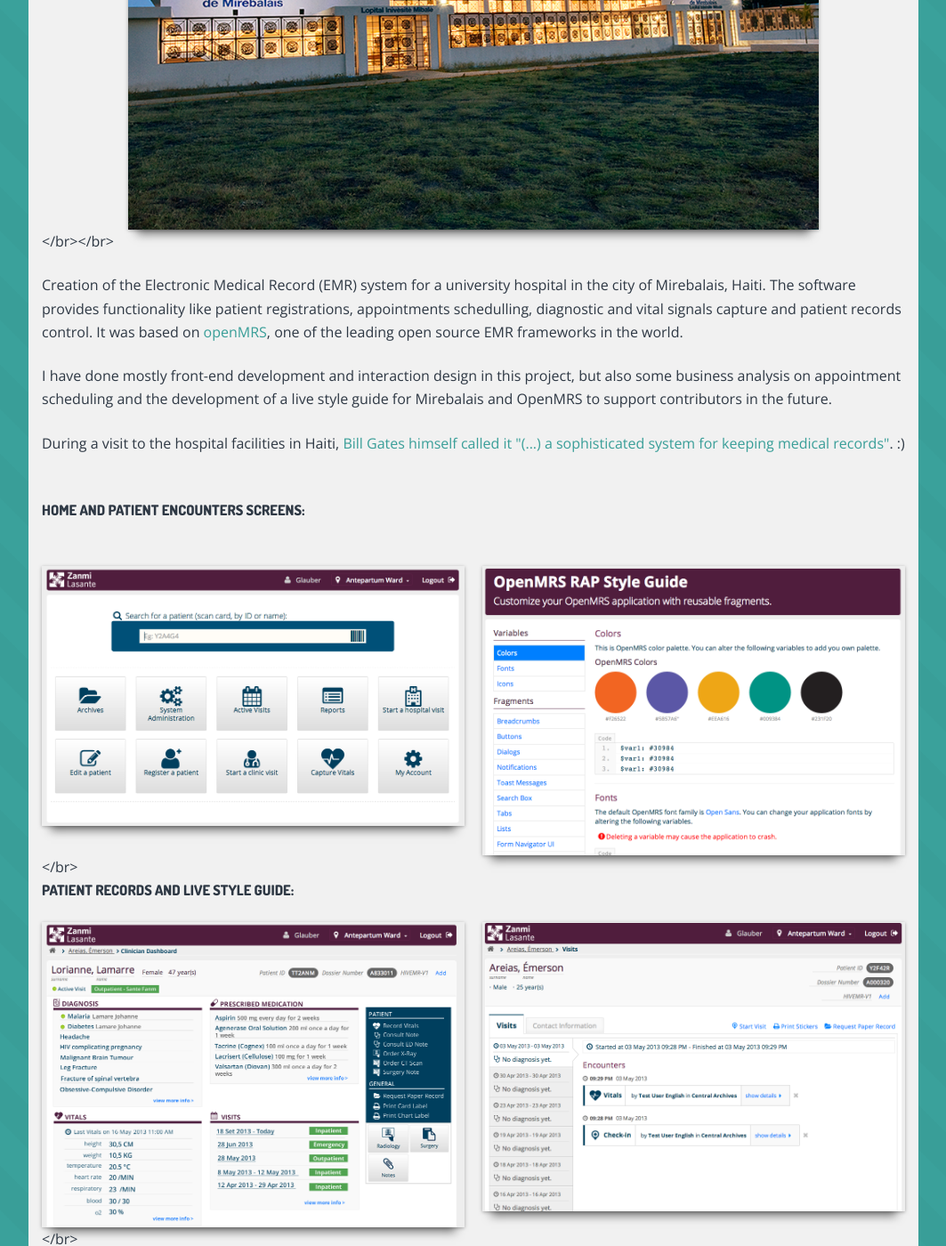
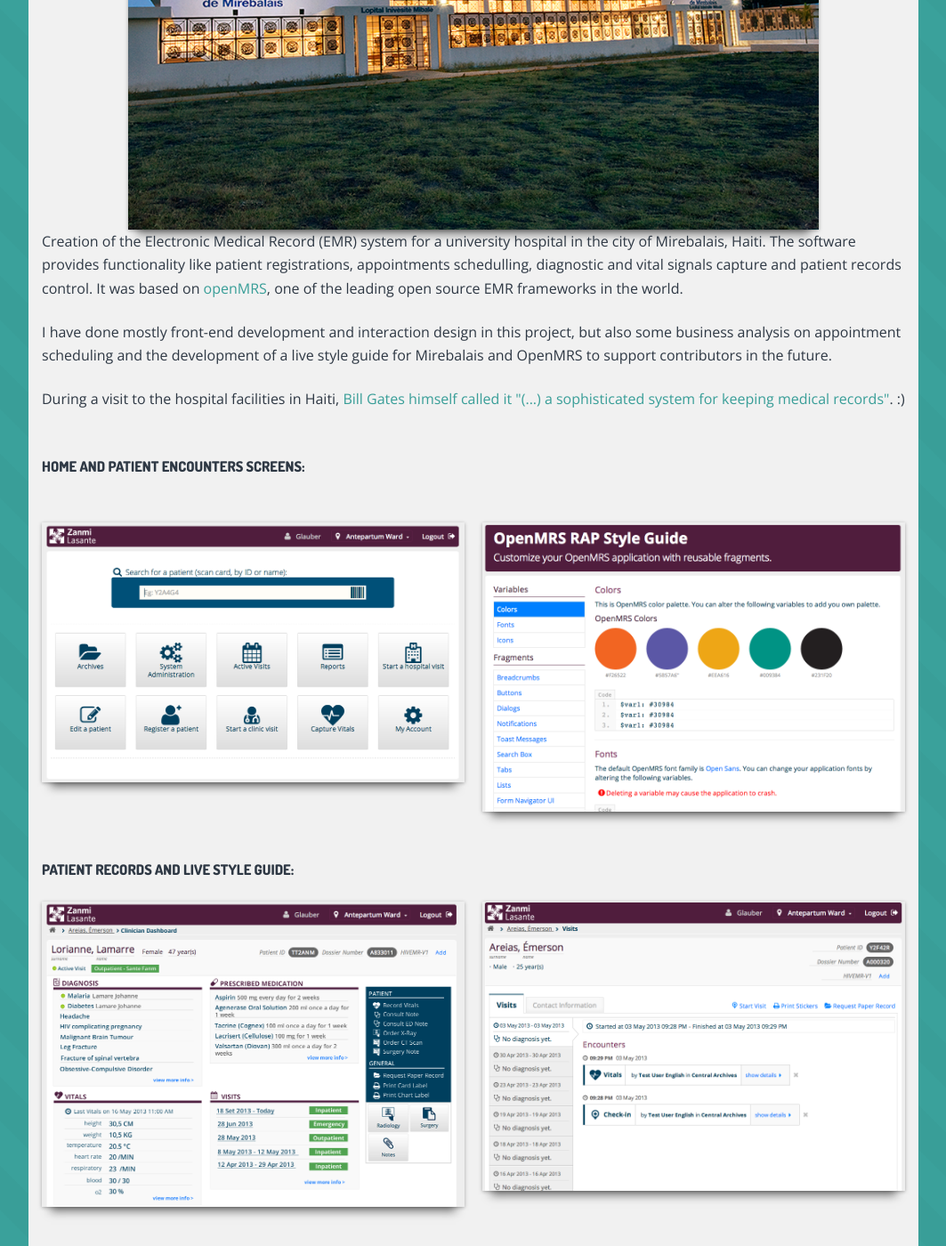
Before and after one commit to albogabriel/gabrielalbo.com, a Jekyll site: the page built from _posts/2014-03-01-mirebalais.markdown, in a window 1280 px wide and 1400 px high, scrolled down 449 px. Shown: the whole window at 89% size, without its empty margins (108-1171 px from the left). Built offline with Jekyll 4.4.1, drawn with Linux system fonts in a browser that asks for light colours.

Commit message:
Removing broken </br>

```diff
--- a/_posts/2014-03-01-mirebalais.markdown
+++ b/_posts/2014-03-01-mirebalais.markdown
@@ -15,7 +15,6 @@ skills-used: [HTML5, CSS3, Sass, Javascript, Interaction design, Hi-fi wireframe
 <div style="text-align: center;">
 	 <img class="project-image" style="width: 80%" src="{{ site.baseurl }}/assets/images/projects/mirebalais/hospital-facade.jpg" alt=""/>
  </div>
- </br></br>
 
 <p>Creation of the Electronic Medical Record (EMR) system for a university hospital in the city of Mirebalais, Haiti. The software provides functionality like patient registrations, appointments schedulling, diagnostic and vital signals capture and patient records control. It was based on <a href="http://openmrs.org/" target="_blank">openMRS</a>, one of the leading open source EMR frameworks in the world.</p>
 
@@ -30,7 +29,7 @@ skills-used: [HTML5, CSS3, Sass, Javascript, Interaction design, Hi-fi wireframe
 	 <img class="project-image" style="width: 49%; float: right;" src="{{ site.baseurl }}/assets/images/projects/mirebalais/style-guide.png" alt=""/>
 	 <div style="clear: both;"></div>
 </div>
-</br>
+<br>
 <br>
 <span class="category-description">PATIENT RECORDS AND LIVE STYLE GUIDE:</span>
 <br>
@@ -39,7 +38,7 @@ skills-used: [HTML5, CSS3, Sass, Javascript, Interaction design, Hi-fi wireframe
 	 <img class="project-image" style="width: 49%; float: right;" src="{{ site.baseurl }}/assets/images/projects/mirebalais/patient-encounters.png" alt=""/>
 	 <div style="clear: both;"></div>
 </div>
-</br>
+<br>
 <br><br>
 <span class="category-description">UX DEBT MAPPING AND THE PACKS FROM THE COLLABORATIVE SKETCHING SESSIONS:</span>
 <br><br>
@@ -48,7 +47,7 @@ skills-used: [HTML5, CSS3, Sass, Javascript, Interaction design, Hi-fi wireframe
 	 <img class="project-image" style="width: 49%; float: right;" src="{{ site.baseurl }}/assets/images/projects/mirebalais/sketching-sessions.jpg" alt=""/>
 	 <div style="clear: both;"></div>
 </div>
-</br>
+<br>
 
 <span class="category-description">TEAM MEMBERS:</span>2 XDs, 5 developers, 1 BA/PM, 1 QA.
 
```
